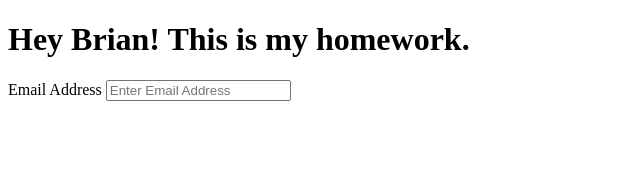
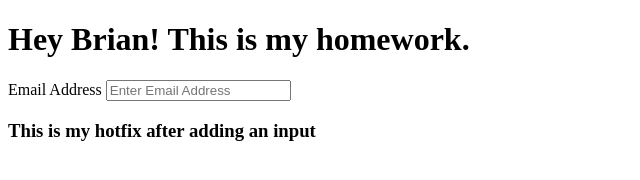
Before and after one commit to DMDBari/W1_D1_Homework, a plain HTML site: page index.html in a window 1280 px wide. Shown: the whole page, without its empty margins (0-640 px from the left). Drawn offline with Linux system fonts and the light colour scheme.

Commit message:
added hotfix adjustment and README

```diff
--- a/index.html
+++ b/index.html
@@ -10,6 +10,7 @@
     <form action="">
         <label for="emailAddress">Email Address</label>
         <input type="text" name="emailAddress" id="emailAddress" placeholder="Enter Email Address">
+    <h3>This is my hotfix after adding an input</h3>
     </form>
 </body>
 </html>
```
Also changed, not shown: 1 other file.
